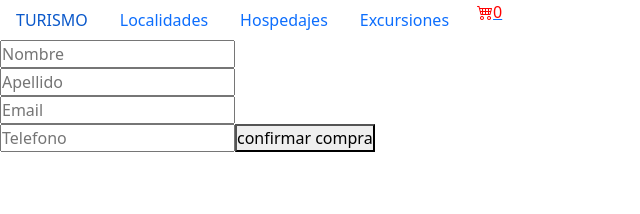
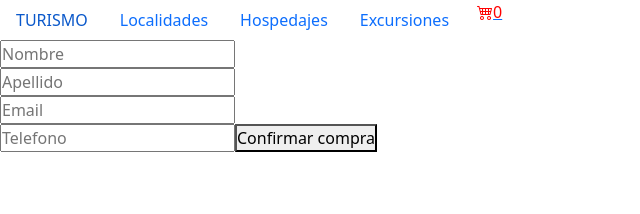
Before and after one commit to Yaffaimati/yaffai-valle, a React (Create React App) app: page /cart in a window 1280 px wide. Shown: the top 214 px of the page, without its empty margins (0-640 px from the left). Built offline with nearby package versions, Linux system fonts and the light colour scheme.

Commit message:
subidita

```diff
--- a/src/componentes/Cart.js
+++ b/src/componentes/Cart.js
@@ -83,7 +83,7 @@ const {carrito} = useCarrito()
        <input type="text" placeholder="Email" onChange={handleChangeEmail} value={email}/>
        <input type="text" placeholder="Telefono" onChange={handleChangeTelefono} value={telefono}/>
 
-       <button onClick={handleConfirm}>confirmar compra</button>
+       <button onClick={handleConfirm}>Confirmar compra</button>
        </div>
   )
 }
```
Also changed, not shown: 1 other file (tests, documents, lock files or other folders).
